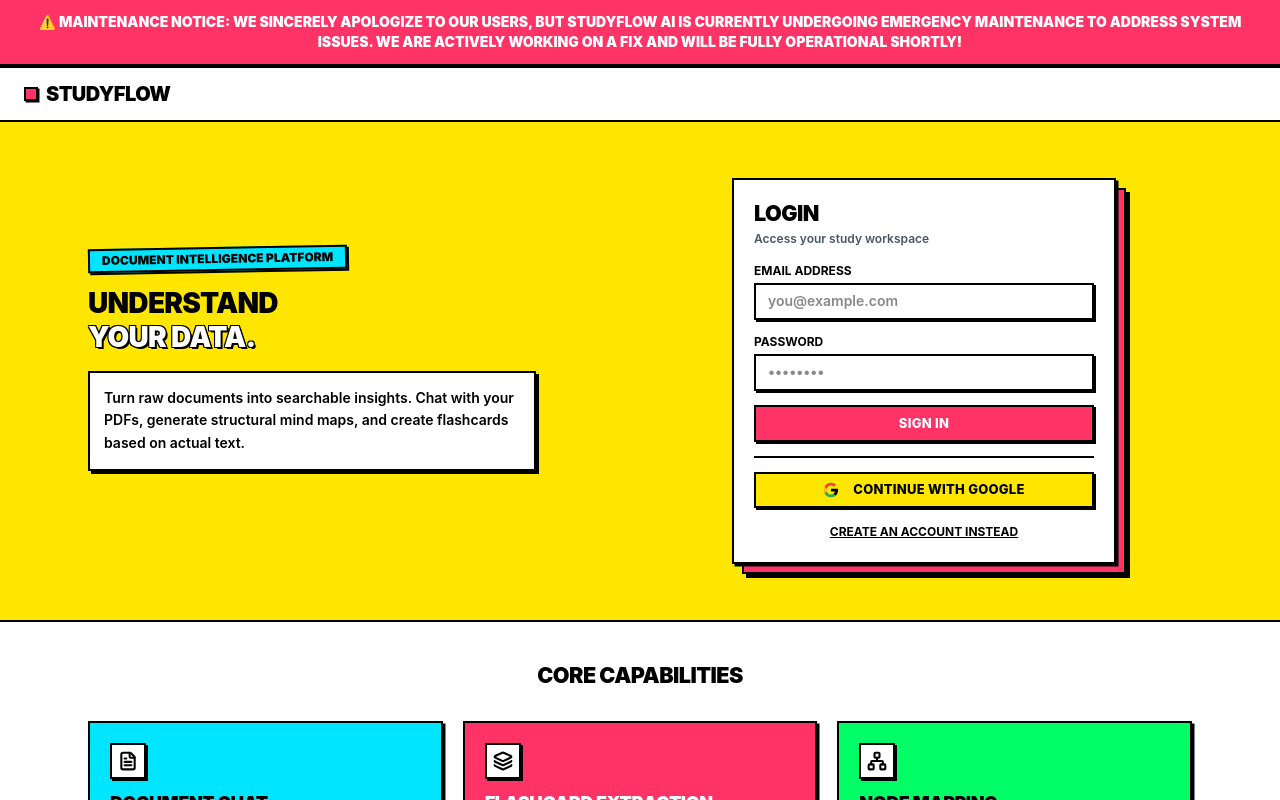
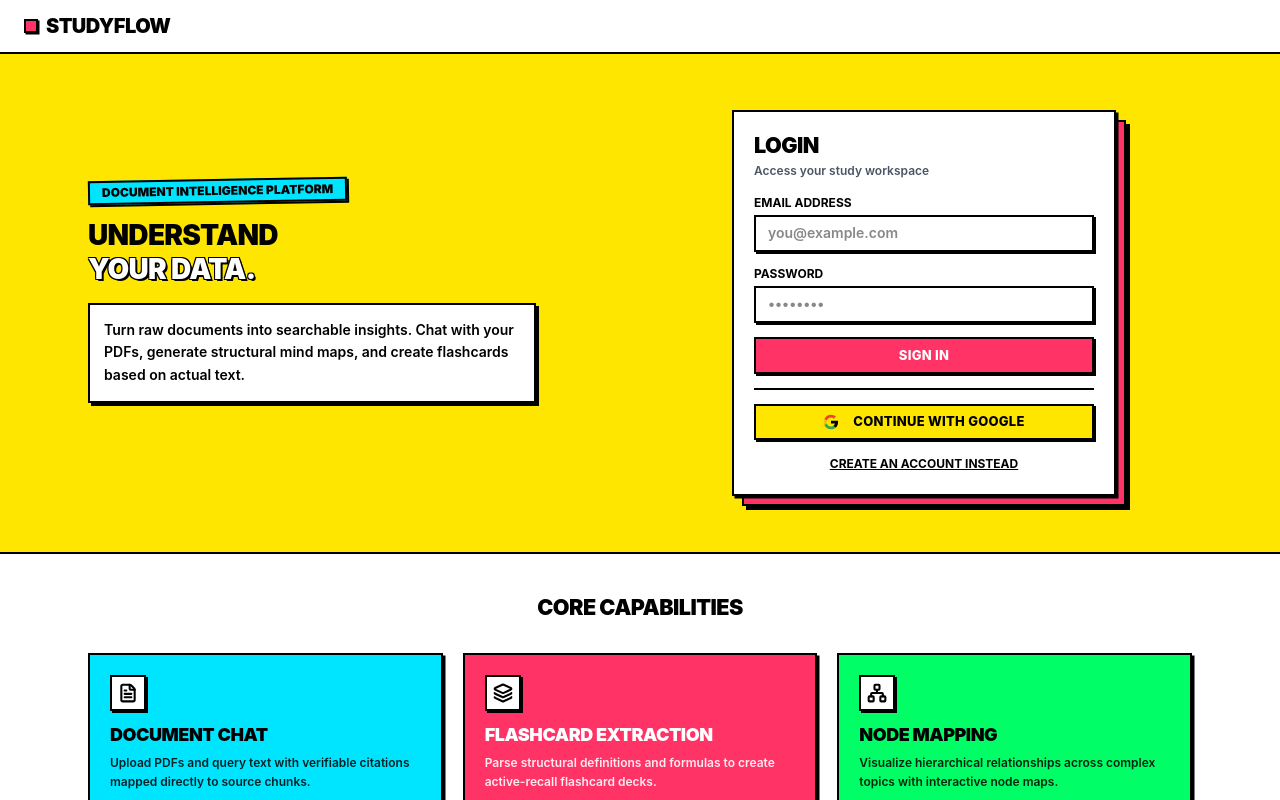
Before and after one commit to chillpill999/studyflow-ai, a Next.js app: page / in a window 1280 px wide. Shown: the top 800 px of the page. Built offline with nearby package versions, Linux system fonts and the light colour scheme; no server answers; a web font is replaced by a local one.

Commit message:
fix: remove emergency maintenance notice banner from layout

```diff
--- a/src/app/layout.tsx
+++ b/src/app/layout.tsx
@@ -41,9 +41,6 @@
     >
       <body className="min-h-full bg-white font-sans text-black">
         <WebMCPProvider />
-        <div className="bg-neo-magenta border-b-4 border-black text-black text-sm font-black uppercase p-3 text-center sticky top-0 z-[100]">
-          ⚠️ <strong>Maintenance Notice:</strong> We sincerely apologize to our users, but StudyFlow AI is currently undergoing emergency maintenance to address system issues. We are actively working on a fix and will be fully operational shortly!
-        </div>
         <LayoutWrapper>{children}</LayoutWrapper>
       </body>
     </html>
```
